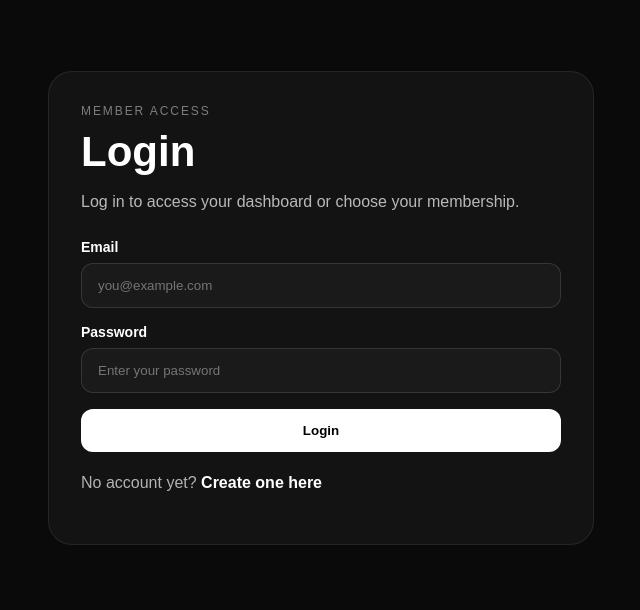
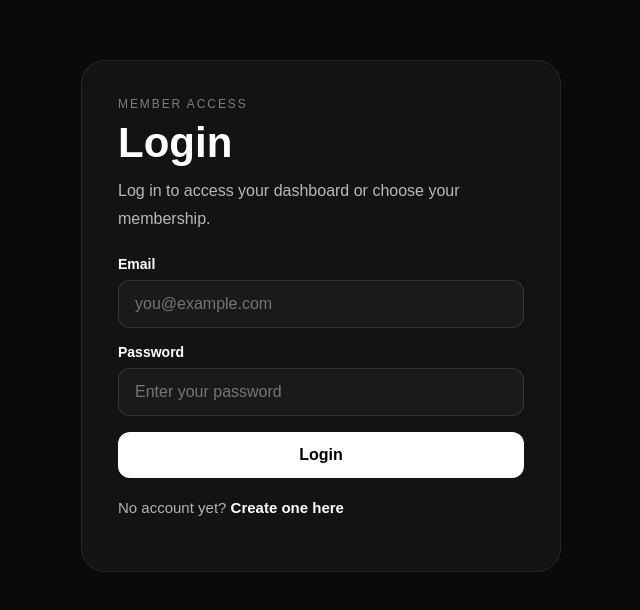
Before and after one commit to nielsvdz-ops/fit-couple-club, a Next.js app: page /login in a window 1280 px wide. Shown: the part 116-726 px from the top of the page, without its empty margins (319-959 px from the left). Built offline with nearby package versions, Linux system fonts and the light colour scheme; no server answers.

Commit message:
Update page.js

```diff
--- a/app/login/page.js
+++ b/app/login/page.js
@@ -2,13 +2,46 @@
 
 import { useState } from "react";
 import { createClient } from "../../lib/supabase/client";
+import { useLanguage } from "../../lib/useLanguage";
 
 export default function LoginPage() {
   const supabase = createClient();
+  const { language } = useLanguage();
 
   const [email, setEmail] = useState("");
   const [password, setPassword] = useState("");
   const [loading, setLoading] = useState(false);
+
+  const t = {
+    en: {
+      eyebrow: "Member Access",
+      title: "Login",
+      subtitle: "Log in to access your dashboard or choose your membership.",
+      email: "Email",
+      emailPlaceholder: "you@example.com",
+      password: "Password",
+      passwordPlaceholder: "Enter your password",
+      loading: "Logging in...",
+      button: "Login",
+      error: "Something went wrong while logging in.",
+      noAccount: "No account yet?",
+      create: "Create one here",
+    },
+    nl: {
+      eyebrow: "Member Toegang",
+      title: "Inloggen",
+      subtitle: "Log in om je dashboard te openen of je membership te kiezen.",
+      email: "E-mail",
+      emailPlaceholder: "jij@example.com",
+      password: "Wachtwoord",
+      passwordPlaceholder: "Vul je wachtwoord in",
+      loading: "Bezig met inloggen...",
+      button: "Inloggen",
+      error: "Er ging iets mis tijdens het inloggen.",
+      noAccount: "Nog geen account?",
+      create: "Maak hier een account",
+    },
+  }[language] || {};
 
   async function handleLogin(e) {
     e.preventDefault();
@@ -42,7 +75,7 @@ export default function LoginPage() {
       }
     } catch (error) {
       console.error("LOGIN ERROR:", error);
-      alert("Something went wrong while logging in.");
+      alert(t.error);
     } finally {
       setLoading(false);
     }
@@ -51,22 +84,20 @@ export default function LoginPage() {
   return (
     <main style={main}>
       <div style={card}>
-        <div style={eyebrow}>Member Access</div>
-        <h1 style={title}>Login</h1>
-        <p style={subtitle}>
-          Log in to access your dashboard or choose your membership.
-        </p>
+        <div style={eyebrow}>{t.eyebrow}</div>
+        <h1 style={title}>{t.title}</h1>
+        <p style={subtitle}>{t.subtitle}</p>
 
         <form onSubmit={handleLogin} style={form}>
           <div style={fieldWrap}>
             <label htmlFor="email" style={label}>
-              Email
+              {t.email}
             </label>
             <input
               id="email"
               value={email}
               onChange={(e) => setEmail(e.target.value)}
-              placeholder="you@example.com"
+              placeholder={t.emailPlaceholder}
               type="email"
               autoComplete="email"
               required
@@ -76,13 +107,13 @@ export default function LoginPage() {
 
           <div style={fieldWrap}>
             <label htmlFor="password" style={label}>
-              Password
+              {t.password}
             </label>
             <input
               id="password"
               value={password}
               onChange={(e) => setPassword(e.target.value)}
-              placeholder="Enter your password"
+              placeholder={t.passwordPlaceholder}
               type="password"
               autoComplete="current-password"
               required
@@ -91,14 +122,14 @@ export default function LoginPage() {
           </div>
 
           <button type="submit" disabled={loading} style={button(loading)}>
-            {loading ? "Logging in..." : "Login"}
+            {loading ? t.loading : t.button}
           </button>
         </form>
 
         <p style={footerText}>
-          No account yet?{" "}
+          {t.noAccount}{" "}
           <a href="/signup" style={link}>
-            Create one here
+            {t.create}
           </a>
         </p>
       </div>
@@ -113,7 +144,8 @@ const main = {
   display: "flex",
   alignItems: "center",
   justifyContent: "center",
-  padding: "24px",
+  padding: "clamp(20px, 5vw, 32px)",
+  overflowX: "hidden",
 };
 
 const card = {
@@ -121,8 +153,9 @@ const card = {
   maxWidth: "480px",
   background: "rgba(255,255,255,0.04)",
   border: "1px solid rgba(255,255,255,0.08)",
-  borderRadius: "24px",
-  padding: "32px",
+  borderRadius: "clamp(18px, 4vw, 24px)",
+  padding: "clamp(24px, 6vw, 36px)",
+  boxSizing: "border-box",
 };
 
 const eyebrow = {
@@ -135,7 +168,8 @@ const eyebrow = {
 
 const title = {
   margin: 0,
-  fontSize: "42px",
+  fontSize: "clamp(36px, 9vw, 42px)",
+  lineHeight: 1.05,
   fontWeight: "900",
 };
 
@@ -144,6 +178,7 @@ const subtitle = {
   lineHeight: 1.7,
   marginTop: "12px",
   marginBottom: "24px",
+  fontSize: "clamp(15px, 3.8vw, 16px)",
 };
 
 const form = {
@@ -170,6 +205,7 @@ const input = {
   color: "white",
   outline: "none",
   boxSizing: "border-box",
+  fontSize: "16px",
 };
 
 const button = (loading) => ({
@@ -182,12 +218,14 @@ const button = (loading) => ({
   fontWeight: "800",
   cursor: loading ? "not-allowed" : "pointer",
   opacity: loading ? 0.8 : 1,
+  fontSize: "16px",
 });
 
 const footerText = {
   marginTop: "18px",
   color: "rgba(255,255,255,0.68)",
   lineHeight: 1.6,
+  fontSize: "15px",
 };
 
 const link = {
```
